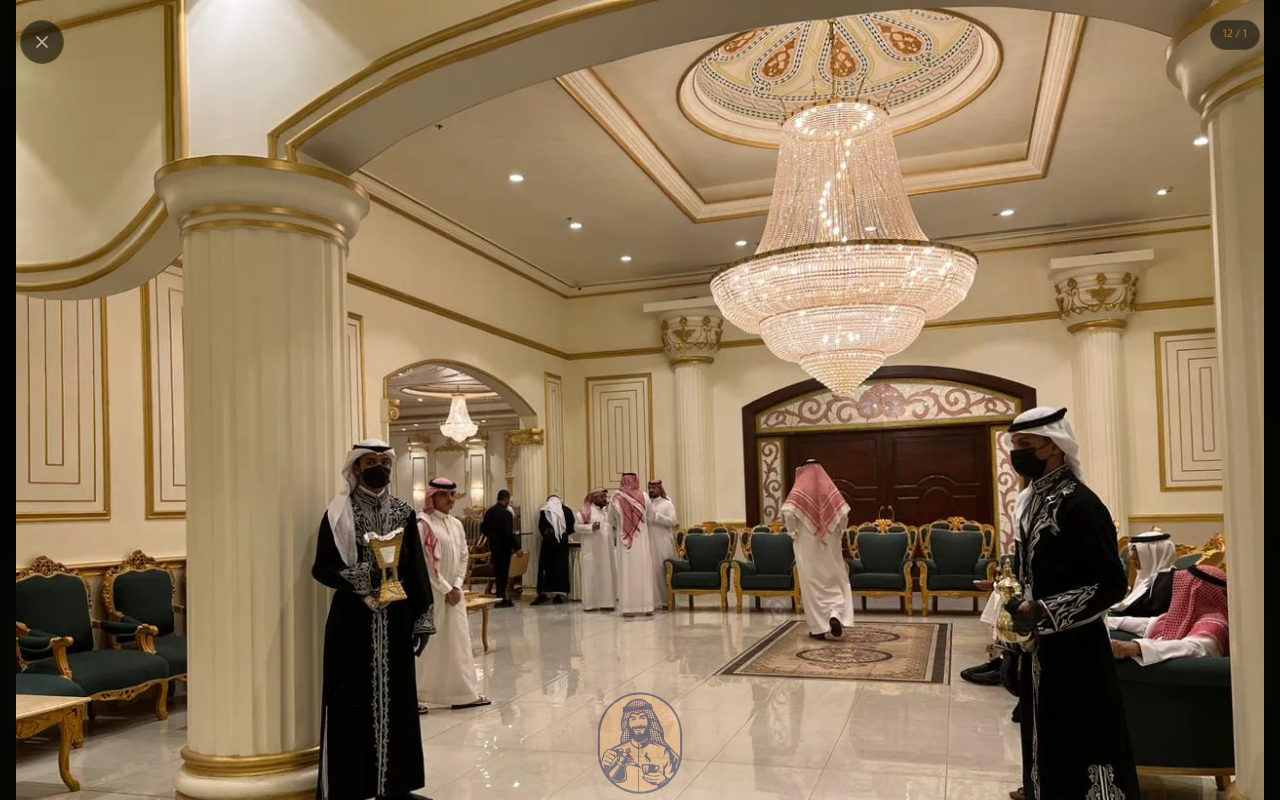
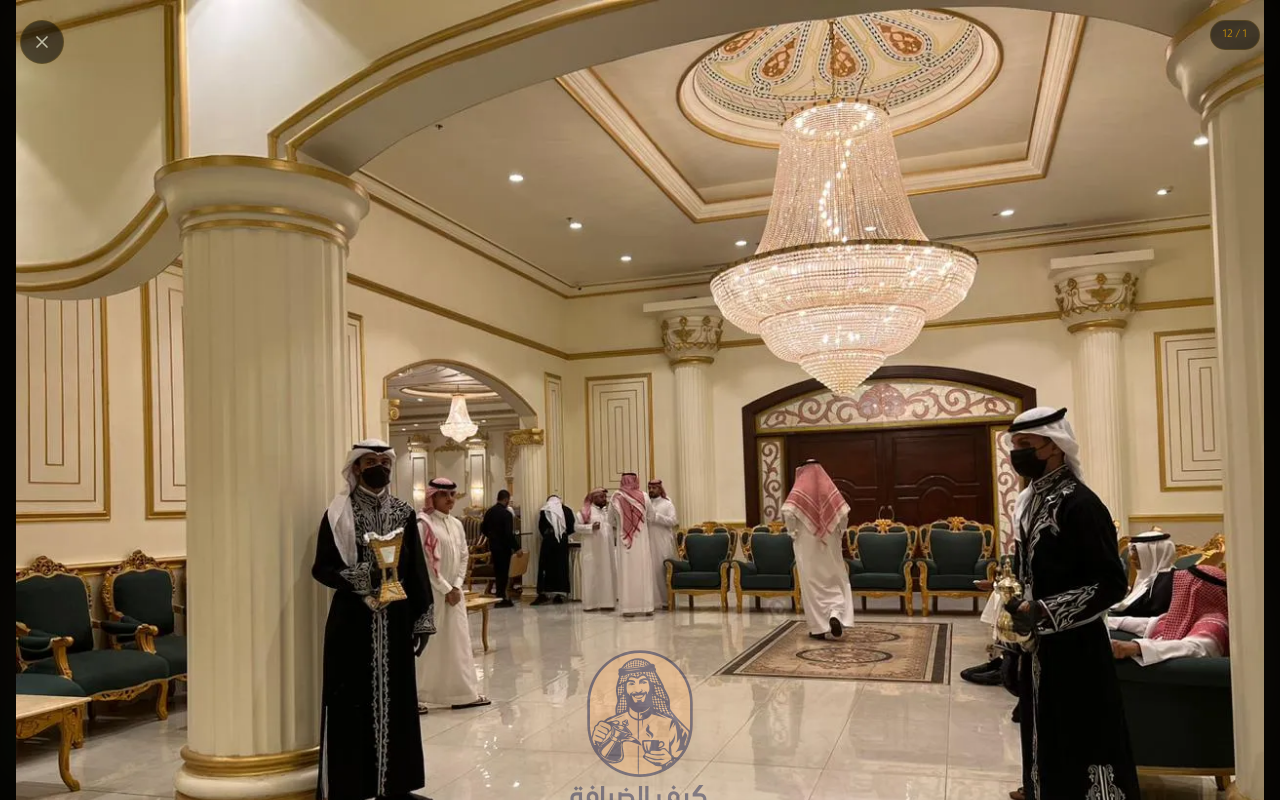
Before and after one commit to moain2026/kaif-al-diyafa-2027, a Next.js app: page /portfolio in a window 1280 px wide. Both pictures are taken after a click on the element 1117 px from the left and 727 px from the top of the page. Shown: the top 800 px of the page. Built offline with nearby package versions, Linux system fonts and the light colour scheme.

Commit message:
Enhanced Watermark: Increased width to 50% of image and max-width to 240px for a more luxurious presence

```diff
--- a/src/components/ProtectedImage.tsx
+++ b/src/components/ProtectedImage.tsx
@@ -22,11 +22,11 @@ interface ProtectedImageProps {
  * - Watermark: Logo-1 (SVG) at bottom-center (Optional)
  * - Protection: Prevents drag and right-click
  *
- * Update: Image-Bound Anchor (Final Precision Solution)
- * - Watermark is now strictly bound to the IMAGE pixels, not the container.
+ * Update: Enhanced Visibility & Proportional Sizing
+ * - Watermark is strictly bound to the IMAGE pixels.
  * - Positioned at bottom-[8%] of the actual image height.
- * - This ensures it stays at the bottom of the photo itself, even if the photo is landscape
- *   and centered in a portrait screen (no more covering faces in landscape shots).
+ * - Width: Increased to 50% of the image width for better presence.
+ * - Max Width: Increased to 240px for a more luxurious feel on larger screens.
  * - Uses mix-blend-mode: screen with 45% opacity for a high-end integrated look.
  */
 const ProtectedImage: React.FC<ProtectedImageProps> = ({
@@ -68,7 +68,7 @@ const ProtectedImage: React.FC<ProtectedImageProps> = ({
         {showWatermark && (
           <div className="absolute bottom-[8%] left-0 right-0 flex justify-center z-10 pointer-events-none">
             <div
-              className="relative w-[40%] max-w-[192px] opacity-[0.45] drop-shadow-[0_1px_4px_rgba(0,0,0,0.15)]"
+              className="relative w-[50%] max-w-[240px] opacity-[0.45] drop-shadow-[0_1px_4px_rgba(0,0,0,0.15)]"
               style={{
                 mixBlendMode: 'screen',
                 filter: 'brightness(1.1) contrast(1.1)'
@@ -77,8 +77,8 @@ const ProtectedImage: React.FC<ProtectedImageProps> = ({
               <Image
                 src="/images/watermarks/svg/logo-1.svg"
                 alt="Watermark"
-                width={192}
-                height={192}
+                width={240}
+                height={240}
                 className="w-full h-auto"
               />
             </div>
```
